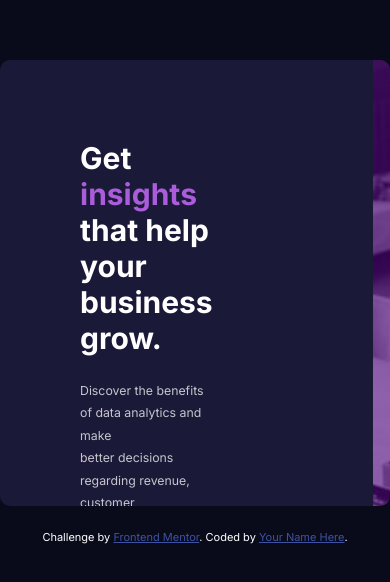
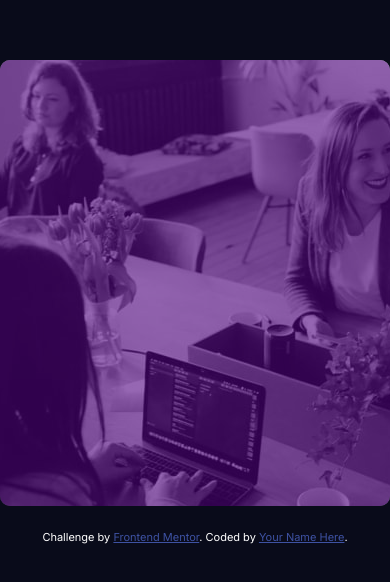
Before and after one commit to akri-dev/front-end-mentor_stats-preview-card, a plain HTML site: page index.html in a window 390 px wide. Shown: the part 130-712 px from the top of the page. Drawn offline with Linux system fonts and the light colour scheme.

Commit message:
added media queries

```diff
--- a/styles.css
+++ b/styles.css
@@ -109,3 +109,70 @@ main {
 .hook span {
     color: hsl(277, 64%, 61%);
 }
+
+@media only screen and (max-width: 1109px) {
+    main {
+        font-size: .8rem;
+    }
+
+    p {
+        font-size: .57rem;
+    }
+}
+
+@media only screen and (max-width: 1084px) {
+    .hook {
+        padding-right: 7rem;
+    }
+}
+
+@media only screen and (max-width: 855px) {
+    .hook {
+        padding-right: 6rem;
+    }
+}
+
+@media only screen and (max-width: 823px) {
+    .hook {
+        padding-right: 5rem;
+    }
+}
+
+@media only screen and (max-width: 762px) {
+    .hook {
+        padding-right: 4rem;
+    }
+    .stats-items {
+        font-size: .6rem;
+    }
+}
+
+@media only screen and (max-width: 689px) {
+    .card {
+        display: grid;
+        grid-template-columns: 1fr;
+        grid-template-rows: repeat(2, 1fr);
+        grid-column-gap: 0px;
+        grid-row-gap: 0px;
+        }
+
+    .hook {
+        grid-area: 2 / 1 / 3 / 2;
+    }
+
+    .card-image {
+        grid-area: 1 / 1 / 2 / 2;
+        background-image: url("./images/image-header-mobile.jpg");
+        width: 100%;
+        height: 480px;
+        background-size: cover;
+        background-repeat: no-repeat;
+        background-position: center;
+        position: relative;
+    }
+}
+
+
+@media only screen and (max-width: 375px) {
+
+}
```
